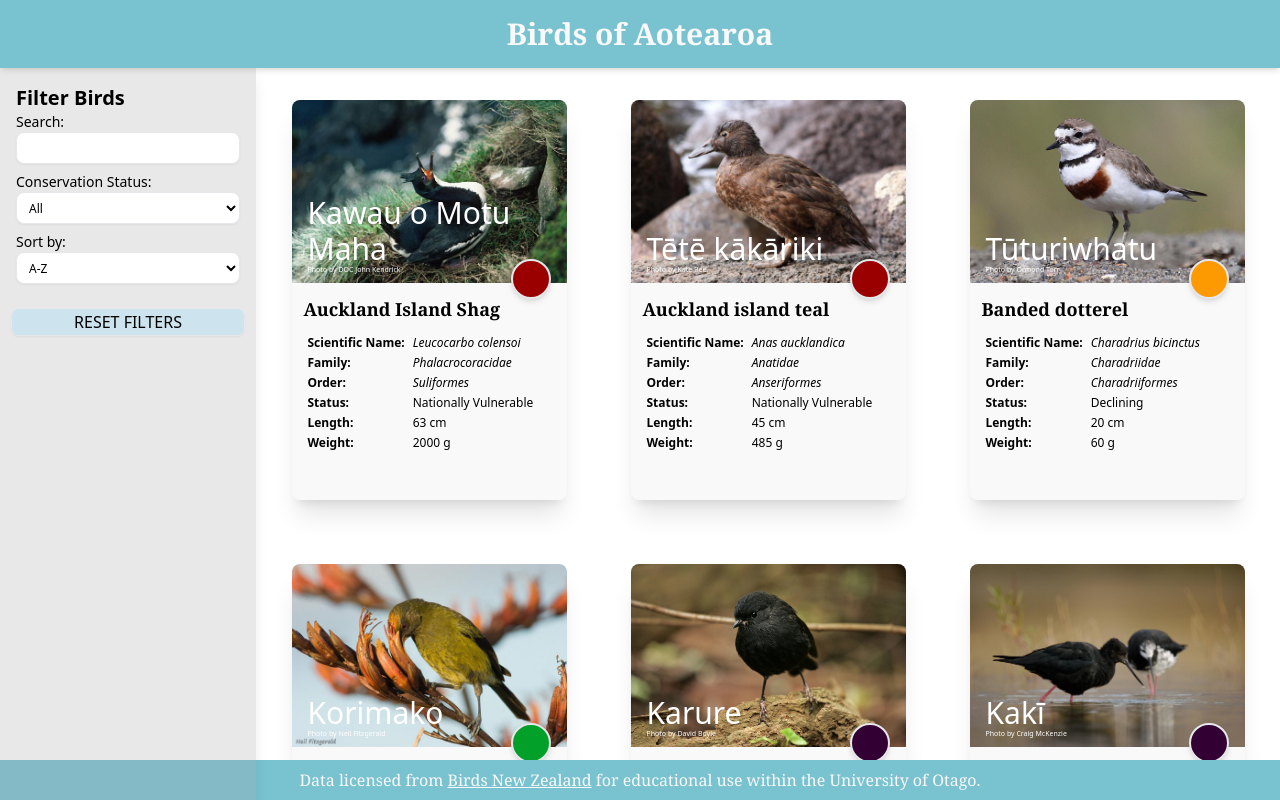
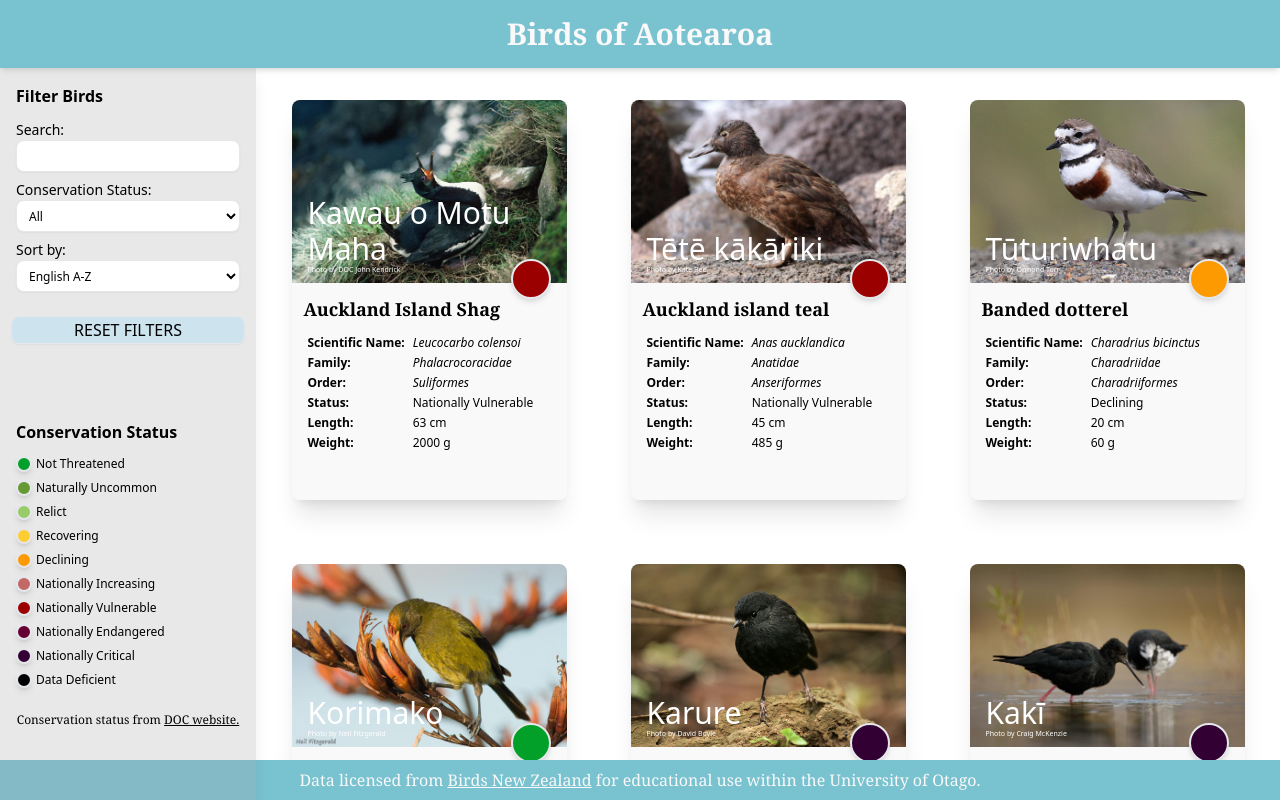
Before and after one commit to jayteylee/Birds_of_Aotearoa_front-end, a React (Create React App) app: page / in a window 1280 px wide. Built offline with nearby package versions, Linux system fonts and the light colour scheme.

Commit message:
conservation list added to the filter panel

```diff
--- a/src/App.jsx
+++ b/src/App.jsx
@@ -10,7 +10,7 @@ function App() {
   const [selectedStatus, setSelectedStatus] = useState("");
   const [searchField, setSearchField] = useState("");
   const [resetButton, setResetButton] = useState("");
-  const [selectedSort, setSelectedSort] = useState("alphabetical");
+  const [selectedSort, setSelectedSort] = useState("eng-alphabetical");
 
   const getData = () => {
     fetch('./data/nzbird.json'
@@ -32,7 +32,6 @@ function App() {
         setFilteredList(sortBirds(selectedSort, data));
       });
   };
-
   useEffect(() => {
     getData();
   }, [])
@@ -41,12 +40,12 @@ function App() {
     let filteredBirds = filterByStatus(selectedStatus, birdData);
     filteredBirds = filterBySearch(searchField, filteredBirds);
     filteredBirds = sortBirds(selectedSort, filteredBirds);
-    console.log(filteredBirds);
     setFilteredList(filteredBirds);
   }, [selectedStatus, searchField, selectedSort, birdData])
 
   useEffect(() => {
     setFilteredList("");
+    setSelectedSort("eng-alphabetical")
   }, [resetButton])
 
   const filterByStatus = (status, birds) => {
@@ -58,40 +57,60 @@ function App() {
     return birds;
   }
 
-  //Comparer Function
-  // return function(a, b) {
-  //     if (a[prop] > b[prop]) {
-  //         return 1;
-  //     } else if (a[prop] < b[prop]) {
-  //         return -1;
-  //     }
-  //     return 0;
-  // }
-
 
   const sortBirds = (sort, birds) => {
-    if (sort === "alphabetical" && birds) {
+    if (sort === "eng-alphabetical" && birds) {
       return birds.sort((a, b) => {
         if (a.english_name > b.english_name) { return 1; }
         if (a.english_name < b.english_name) { return -1; }
+        return 0;
+      });
+    }if (sort === "eng-reverse" && birds) {
+      return birds.sort((a, b) => {
+        if (a.english_name > b.english_name) { return -1; }
+        if (a.english_name < b.english_name) { return 1; }
+        return 0;
+      });
+    } if (sort === "mao-alphabetical" && birds) {
+      return birds.sort((a, b) => {
+        if (a.primary_name > b.primary_name) { return 1; }
+        if (a.primary_name < b.primary_name) { return -1; }
+        return 0;
+      });
+    } if (sort === "mao-reverse" && birds) {
+      return birds.sort((a, b) => {
+        if (a.primary_name > b.primary_name) { return -1; }
+        if (a.primary_name < b.primary_name) { return 1; }
+        return 0;
+      });
+    }if (sort === "increasing-weight" && birds) {
+      return birds.sort((a, b) => {
+        if (a.size.weight.value > b.size.weight.value) { return 1; }
+        if (a.size.weight.value < b.size.weight.value) { return -1; }
+        return 0;
+      });
+    }if (sort === "decreasing-weight" && birds) {
+      return birds.sort((a, b) => {
+        if (a.size.weight.value > b.size.weight.value) { return -1; }
+        if (a.size.weight.value < b.size.weight.value) { return 1; }
+        return 0;
+      });
+    }if (sort === "increasing-length" && birds) {
+      return birds.sort((a, b) => {
+        if (a.size.length.value > b.size.length.value) { return 1; }
+        if (a.size.length.value < b.size.length.value) { return -1; }
+        return 0;
+      });
+    }if (sort === "decreasing-length" && birds) {
+      return birds.sort((a, b) => {
+        if (a.size.length.value > b.size.length.value) { return -1; }
+        if (a.size.length.value < b.size.length.value) { return 1; }
         return 0;
       });
     }
     return birds;
   }
 
-
-  // const filterBySort = (filteredData) => {
-  //   if(!selectedSort) {
-  //     return filteredData;
-  //   }
-  //   if(selectedSort === "alphabetical"){
-  //   const filteredBirds = filteredData.sort()
-  //   }else{
-  //   const filteredBirds = filteredData.sort()
-  //   return filteredBirds;
-  //   }
-  // }
 
   const filterBySearch = (search, birds) => {
     if (search) {
@@ -140,7 +159,7 @@ function App() {
   };
 
   const handleSortChange = (event) => {
-    setSelectedSort(event.trigger.value);
+    setSelectedSort(event.target.value);
   }
 
 
@@ -157,7 +176,7 @@ function App() {
       <div className="w-full h-full flex flex-col md:flex-row">
         <div className="h-[150px] w-full md:basis-1/5 md:h-full bg-neutral-400 bg-opacity-25 z-10 shadow-lg">
           <form>
-            <h3 className="text-center mb-4 text-m pt-2 font-semibold md:text-left md:text-xl pl-4 md:pt-4 md:mb-0">Filter Birds</h3>
+            <h3 className="text-center mb-4 text-m pt-2 font-semibold md:text-left pl-4 md:pt-4 md:mb-0 pb-3">Filter Birds</h3>
             <div className="flex flex-row md:flex-col px-4">
               <div className="text-sm md:text-m">
                 <label>Search:</label>
@@ -188,17 +207,51 @@ function App() {
               </div>
               <div className="mb-2 ml-2 mr-2 md:mx-0">
                 <select value={selectedSort} onChange={handleSortChange} className="w-full h-8 px-2 py-1 border border-black-300 rounded-lg text-xs shadow-sm text-left bg-white">
-                  <option value="alphabetical">A-Z</option>
-                  <option value="reverse-alphabetical">Z-A</option>
-                  <option value="weight">Lightest to heaviest</option>
-                  <option value="length">Shortest to longest</option>
+                  <option value="eng-alphabetical">English A-Z</option>
+                  <option value="eng-reverse">English Z-A</option>
+                  <option value="mao-alphabetical">Maori A-Z</option>
+                  <option value="mao-reverse">Maori Z-A</option>
+                  <option value="increasing-weight">Lightest to heaviest</option>
+                  <option value="decreasing-weight">Heaviest to lightest</option>
+                  <option value="increasing-length">Shortest to longest</option>
+                  <option value="decreasing-length">Longest to shortest</option>
                 </select>
               </div>
             </div>
-            <div className="text-center pt-4">
+            <div className="text-center pt-4 pb-3">
               <input type="submit" value="RESET FILTERS" onChange={handleResetChange} className="truncate w-1/2 md:w-11/12 h-7 px-4 border border-black-300 rounded-lg shadow-sm text-center text-s bg-sky-300 bg-opacity-25" />
             </div>
           </form>
+          <h3 className="text-center mb-4 text-m pt-2 font-semibold md:text-left md:text-m pl-4 md:pt-16 md:mb-3">Conservation Status</h3>
+          <div className="flex flex-row">
+            <div className="relative flex flex-col gap-2 pl-4 pr-1">
+            <div className="rounded-full border-2 bg-not-threatened shadow-md w-4 h-4"></div>
+            <div className="rounded-full border-2 bg-naturally-uncommon shadow-md w-4 h-4"></div>
+            <div className="rounded-full border-2 bg-relict shadow-md w-4 h-4"></div>
+            <div className="rounded-full border-2 bg-recovering shadow-md w-4 h-4"></div>
+            <div className="rounded-full border-2 bg-declining shadow-md w-4 h-4"></div>
+            <div className="rounded-full border-2 bg-nationally-increasing shadow-md w-4 h-4"></div>
+            <div className="rounded-full border-2 bg-nationally-vulnerable shadow-md w-4 h-4"></div>
+            <div className="rounded-full border-2 bg-nationally-endangered shadow-md w-4 h-4"></div>
+            <div className="rounded-full border-2 bg-nationally-critical shadow-md w-4 h-4"></div>
+            <div className="rounded-full border-2 bg-black shadow-md w-4 h-4"></div>
+            </div>
+            <div className="relative flex flex-col gap-1">
+            <p className="text-xs pb-1 font-medium">Not Threatened </p>
+            <p className="text-xs pb-1 font-medium">Naturally Uncommon </p>
+            <p className="text-xs pb-1 font-medium">Relict </p>
+            <p className="text-xs pb-1 font-medium">Recovering </p>
+            <p className="text-xs pb-1 font-medium">Declining </p>
+            <p className="text-xs pb-1 font-medium">Nationally Increasing</p>
+            <p className="text-xs pb-1 font-medium">Nationally Vulnerable </p>
+            <p className="text-xs pb-1 font-medium">Nationally Endangered </p>
+            <p className="text-xs pb-1 font-medium">Nationally Critical </p>
+            <p className="text-xs pb-1 font-medium">Data Deficient </p>
+            </div>
+            </div>
+            <h1 className="text-xs text-center pt-5 font-serif">
+          Conservation status from <a className="underline" href="https://www.doc.govt.nz/nature/conservation-status/">DOC website.</a>
+        </h1>
         </div>
         {filteredList && <main className="h-full basis-4/5  bg-white overflow-y-auto pb-[140px]">
           <div className="flex flex-row flex-wrap justify-center">
```
Also changed, not shown: src/card.jsx (+0 -8 lines).
